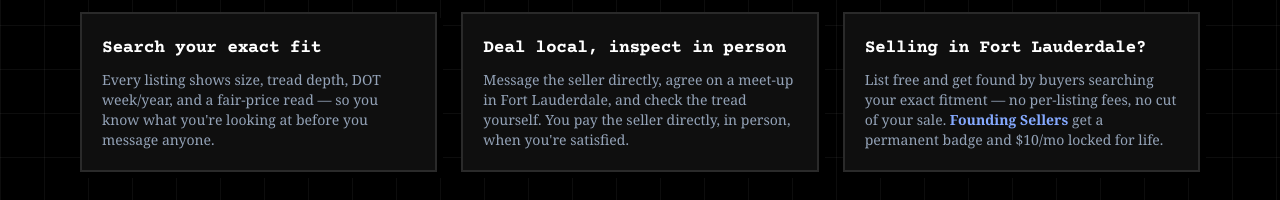
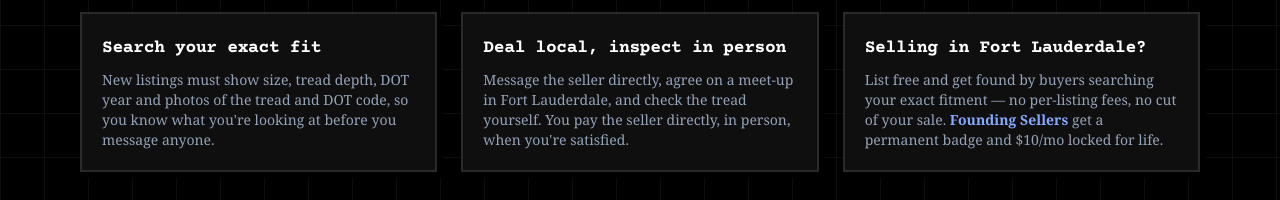
Before and after one commit to erlightbourn-source/tire-reseller, a Next.js app: page /used-tires/fort-lauderdale in a window 1280 px wide. Shown: the part 466-666 px from the top of the page. Built offline with nearby package versions, Linux system fonts and the light colour scheme; no server answers.

Commit message:
TK copy: proof claims match the rules (L1680): 'every new listing must show' tread, DOT year + proof photos; no DOT week; life-left % only when depth is numeric

```diff
--- a/app/how-it-works/page.js
+++ b/app/how-it-works/page.js
@@ -19,7 +19,7 @@ export const metadata = {
 
 const BUYER_STEPS = [
   ["Search", "By size, vehicle fitment, brand, or city."],
-  ["Compare", "Every listing shows tread depth, DOT age, condition, and a fair-price signal — you're comparing real data, not guesswork."],
+  ["Compare", "New listings must show tread depth, DOT age and condition, with photos of the tread and the DOT code. Where there are comparable sets, you also get a fair-price signal, so you're comparing real data, not guesswork."],
   ["Message the seller", "Built-in messaging, no phone number required to start. TireKind flags off-platform payment requests as a scam risk."],
   ["Inspect and pay in person", "Meet the seller, check the tires yourself, and pay them directly when you're satisfied."],
 ];
--- a/app/tires/[brand]/page.js
+++ b/app/tires/[brand]/page.js
@@ -107,7 +107,7 @@ export default async function BrandPage({ params }) {
             <>
               {listings.length} {brand} set{listings.length !== 1 ? "s" : ""} listed by local resellers
               {low ? <> — from <span className="font-semibold text-white">{formatPrice(low)}</span></>: null}. New &amp; used,
-              with tread depth and DOT year on every listing.
+              with tread depth and DOT year required on every new listing.
             </>
           ) : (
             <>No active {brand} listings right now — check back soon or browse all tires.</>
--- a/app/used-tires/[city]/page.js
+++ b/app/used-tires/[city]/page.js
@@ -100,8 +100,8 @@ export default async function CityPage({ params }) {
         <div className="card px-5 py-5">
           <h2 className="font-display text-lg font-extrabold text-white">Search your exact fit</h2>
           <p className="mt-2 text-sm text-slate-400">
-            Every listing shows size, tread depth, DOT week/year, and a fair-price read — so you
-            know what you&apos;re looking at before you message anyone.
+            New listings must show size, tread depth, DOT year and photos of the tread and DOT code, so
+            you know what you&apos;re looking at before you message anyone.
           </p>
         </div>
         <div className="card px-5 py-5">
```
Also changed, not shown: lib/content.js.
